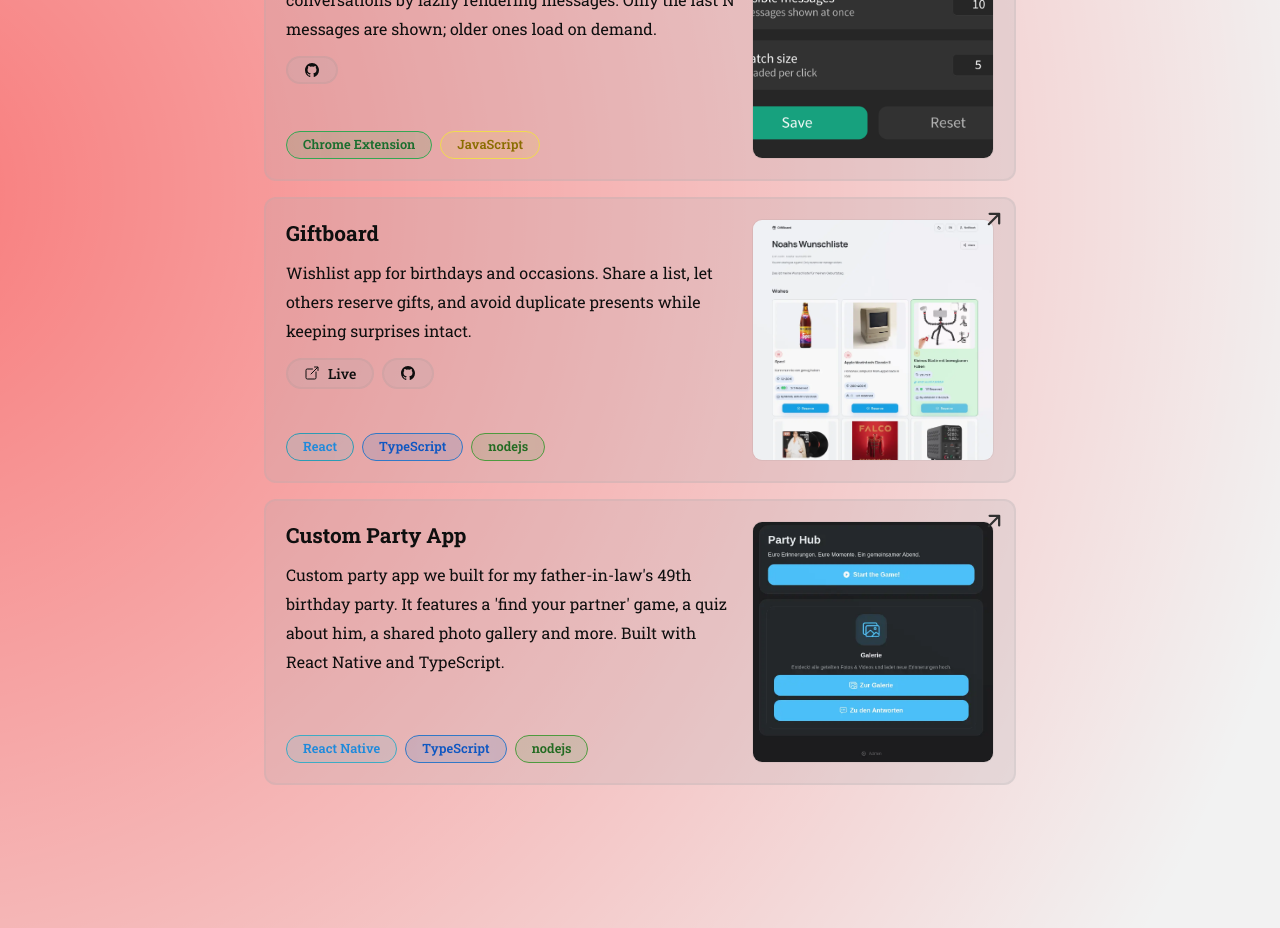
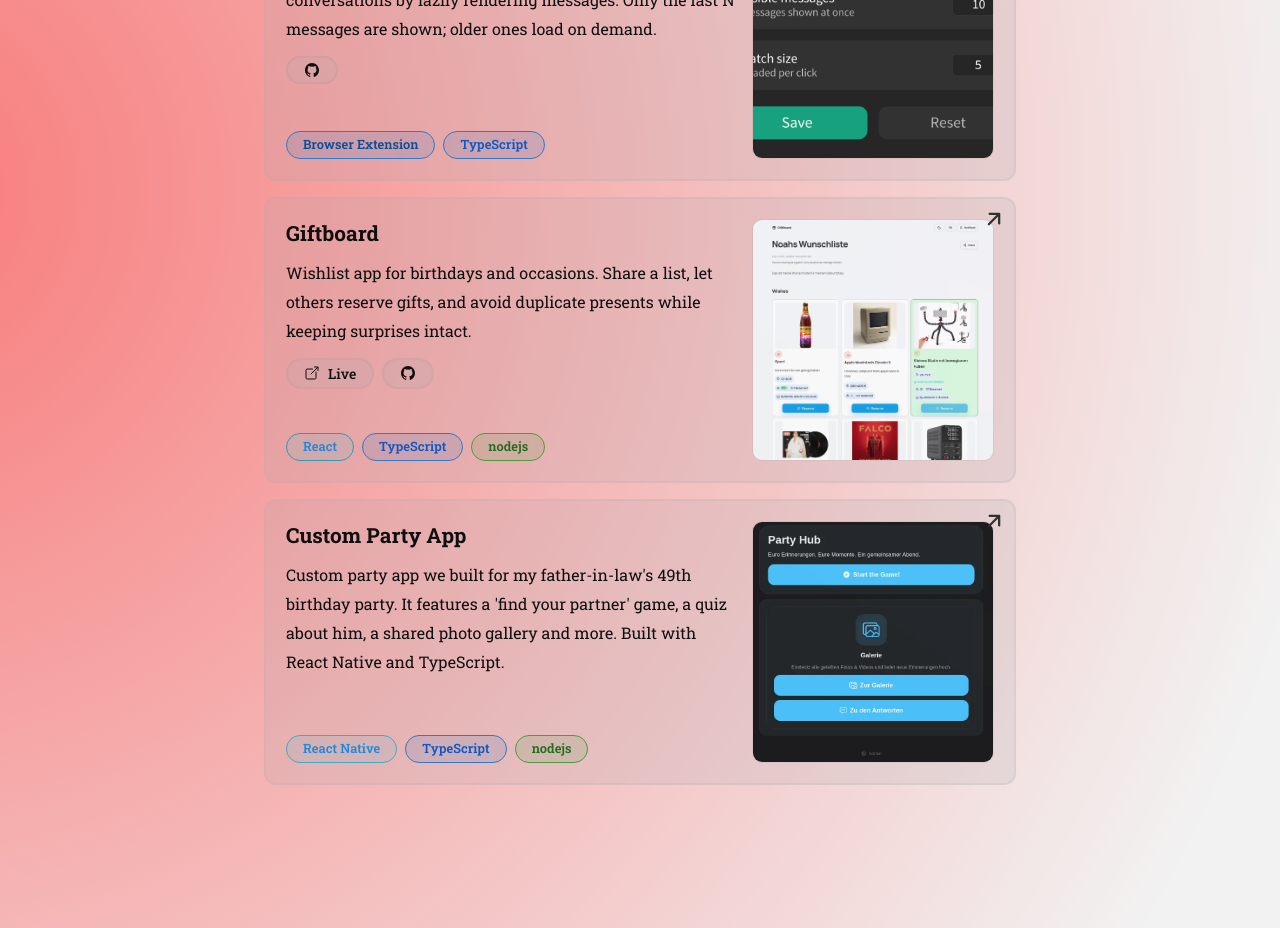
Before and after one commit to Noah4ever/noah4ever.github.io, a React (Vite) app: page / in a window 1280 px wide. Shown: the part 3220-4148 px from the top of the page. Built offline with nearby package versions, Linux system fonts and the light colour scheme; a web font is replaced by a local one.

Commit message:
feat: update terminology from "Chrome Extension" to "Browser Extension"

```diff
--- a/src/locales/de/translation.json
+++ b/src/locales/de/translation.json
@@ -409,7 +409,7 @@
       "openSource": "Vollständig Open Source."
     },
     "tech": {
-      "text": "Chrome Manifest V3 Erweiterung. Content-Script läuft bei document_idle auf chatgpt.com. Einstellungen werden über chrome.storage gespeichert. Erfordert Chrome 110 oder neuer."
+      "text": "Browser-Extension-Architektur mit Content-Script und Background-Message-Bus. Einstellungen werden im lokalen Browser-Speicher gehalten. Erfolgreich getestet auf chatgpt.com und claude.ai in Chrome, Firefox und Safari."
     },
     "image": {
       "alt": "AI Chat Speed Boost Erweiterungs-Popup",
--- a/src/locales/en/translation.json
+++ b/src/locales/en/translation.json
@@ -409,7 +409,7 @@
       "openSource": "Fully open source."
     },
     "tech": {
-      "text": "Chrome Manifest V3 extension. Content script runs at document_idle on chatgpt.com. Settings are persisted via chrome.storage. Requires Chrome 110 or later."
+      "text": "Browser extension architecture with a content script and background message bus. Settings are persisted via local browser storage. Tested successfully on chatgpt.com and claude.ai in Chrome, Firefox, and Safari."
     },
     "image": {
       "alt": "AI Chat Speed Boost extension popup",
--- a/src/pages/Home.tsx
+++ b/src/pages/Home.tsx
@@ -452,7 +452,7 @@ export default function Home() {
                 href="/projects/ai-chat-speed-boost"
                 ariaLabel={t("home.projects.aiChatSpeedBoost.aria")}
                 imageAlt={t("home.projects.aiChatSpeedBoost.imageAlt")}
-                tags={["Chrome Extension", "JavaScript"]}
+                tags={["Browser Extension", "TypeScript"]}
                 githubLink="https://github.com/Noah4ever/ai-chat-speed-boost"
               />
             </li>
--- a/src/styles/pages/home/_projects.scss
+++ b/src/styles/pages/home/_projects.scss
@@ -208,10 +208,10 @@
           --project-tag-bg: var(--tag-3d-printing-bg);
         }
 
-        &.project-tag--chrome-extension {
-          --project-tag-text: var(--tag-chrome-extension-text);
-          --project-tag-border: var(--tag-chrome-extension-border);
-          --project-tag-bg: var(--tag-chrome-extension-bg);
+        &.project-tag--browser-extension {
+          --project-tag-text: var(--tag-browser-extension-text);
+          --project-tag-border: var(--tag-browser-extension-border);
+          --project-tag-bg: var(--tag-browser-extension-bg);
         }
 
         &.project-tag--javascript {
--- a/src/styles/variables.scss
+++ b/src/styles/variables.scss
@@ -48,9 +48,9 @@
   --tag-3d-printing-text: #0b7480;
   --tag-3d-printing-border: #13a4b6;
   --tag-3d-printing-bg: rgba(19, 164, 182, 0.14);
-  --tag-chrome-extension-text: #1a6e2e;
-  --tag-chrome-extension-border: #34a853;
-  --tag-chrome-extension-bg: rgba(52, 168, 83, 0.14);
+  --tag-browser-extension-text: #0a4f93;
+  --tag-browser-extension-border: #2b7cd3;
+  --tag-browser-extension-bg: rgba(43, 124, 211, 0.14);
   --tag-javascript-text: #8a6d00;
   --tag-javascript-border: #f0db4f;
   --tag-javascript-bg: rgba(240, 219, 79, 0.14);
@@ -106,9 +106,9 @@
   --tag-3d-printing-text: #a8f3ff;
   --tag-3d-printing-border: #62ddee;
   --tag-3d-printing-bg: rgba(98, 221, 238, 0.2);
-  --tag-chrome-extension-text: #9ddf8f;
-  --tag-chrome-extension-border: #66b35b;
-  --tag-chrome-extension-bg: rgba(102, 179, 91, 0.2);
+  --tag-browser-extension-text: #9dc7ff;
+  --tag-browser-extension-border: #6aa6ff;
+  --tag-browser-extension-bg: rgba(106, 166, 255, 0.2);
   --tag-javascript-text: #ffe082;
   --tag-javascript-border: #ffd54f;
   --tag-javascript-bg: rgba(255, 213, 79, 0.2);
```
